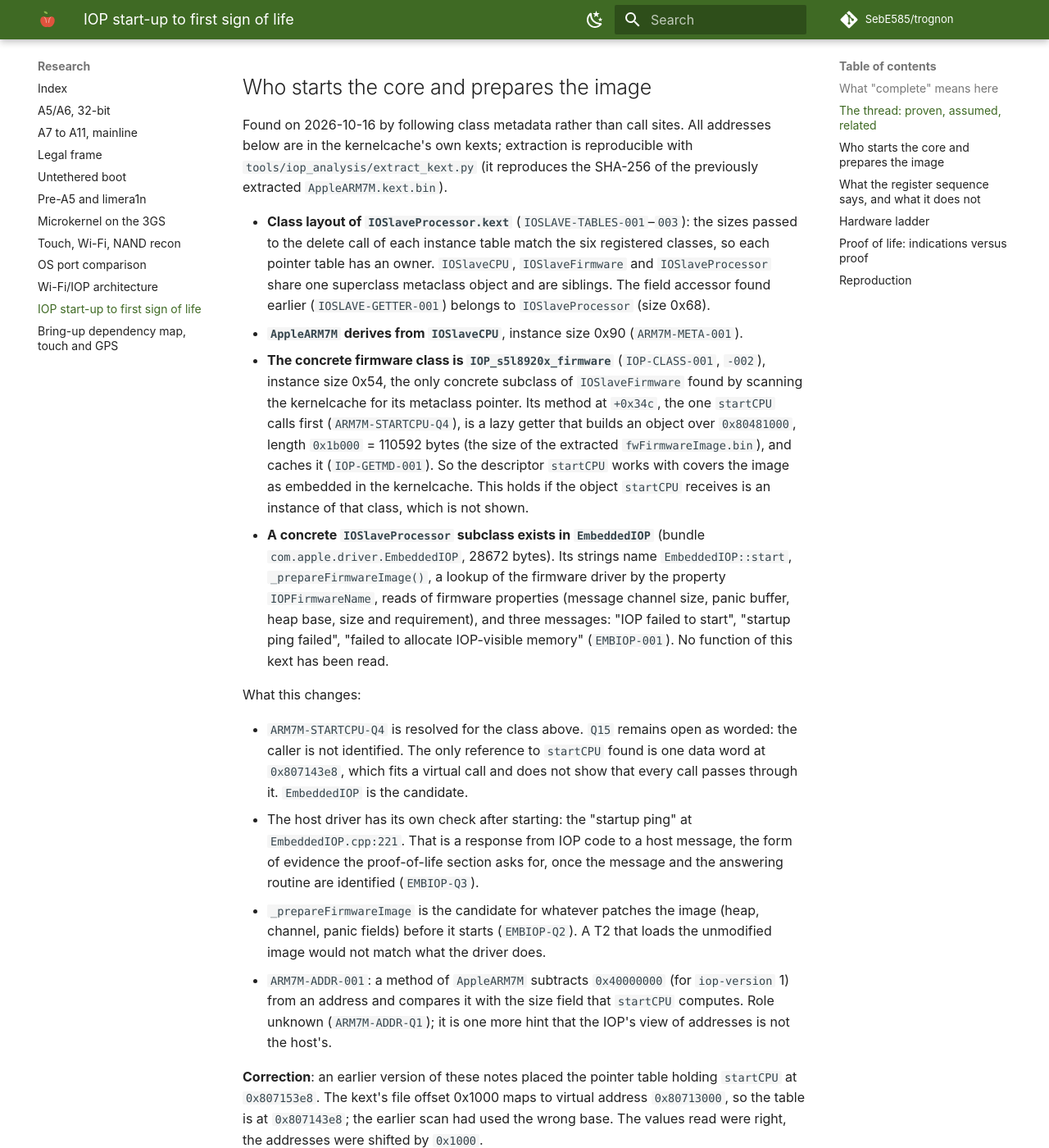
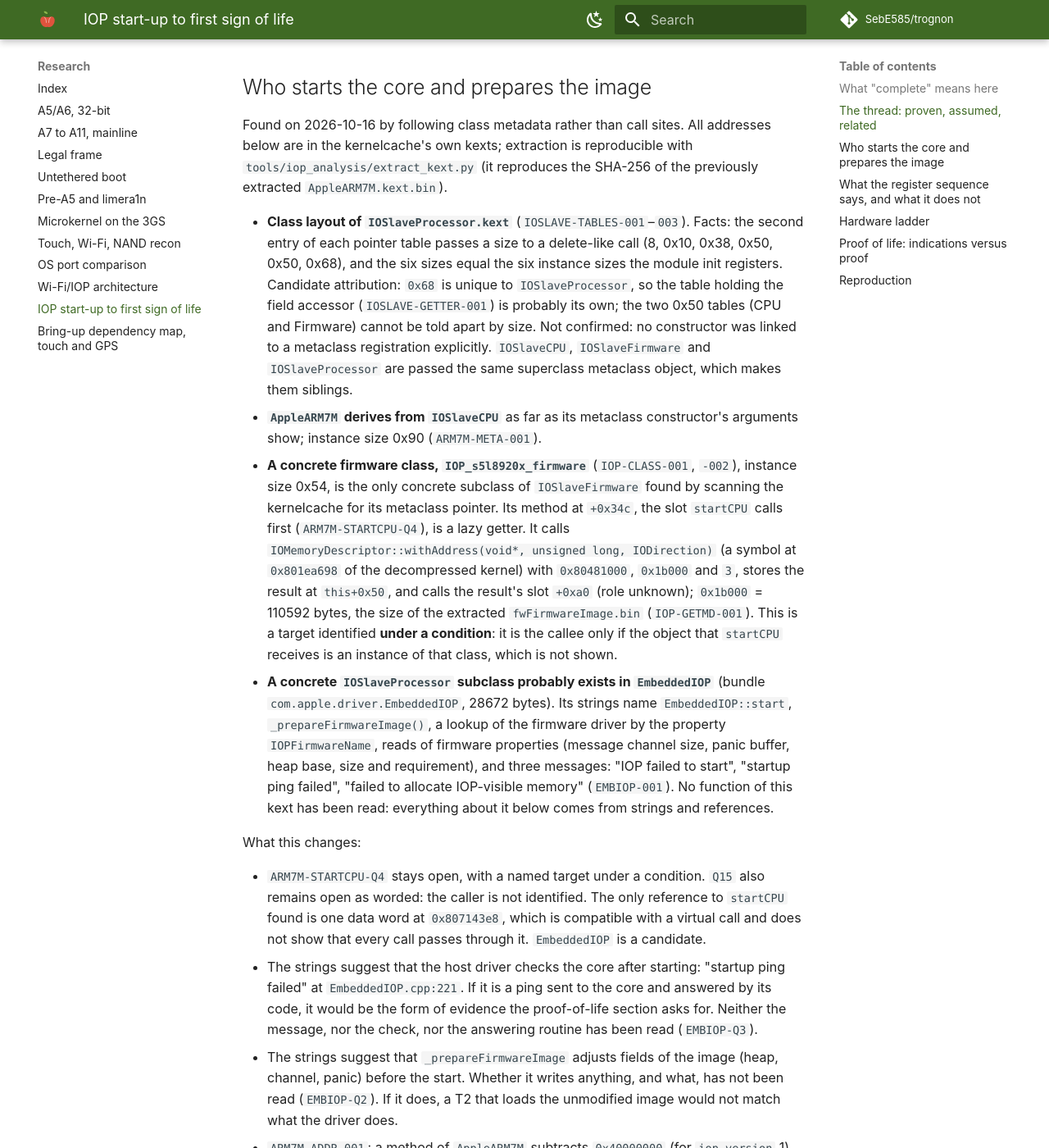
Before and after one commit to SebE585/trognon, an MkDocs documentation site: the page built from docs/research/2026-10-16-iop-boot-to-life.md, in a window 1280 px wide and 1400 px high, scrolled down 1503 px. Shown: the whole window at 82% size. Built offline with MkDocs 1.6.1 and Material for MkDocs 9.7.7, drawn with Linux system fonts in a browser that asks for light colours; comment, search, counter and statistics services are not loaded; some of the changed text lies outside the part shown.

Commit message:
iop-catalog: bound conclusions, count functions from records, harden extract_kext
- ARM7M-STARTCPU-Q4 stays open: target identified under a condition
- withAddress identified by kernel symbol (IOP-GETMD-Q1 resolved)
- class table attribution separated into facts, candidate, unconfirmed
- EmbeddedIOP statements reduced to what the strings suggest
- function counts come from unmerged records (EmbeddedIOP: 32, not 30)
- extract_kext: strict lzss and Mach-O bounds checks, --decompress-only
- notes: 'compatible with a virtual call', buffer preparation not located
- touch pin words: hexadecimal notation and untested electrical function

````diff
--- a/docs/research/2026-10-16-iop-boot-to-life.md
+++ b/docs/research/2026-10-16-iop-boot-to-life.md
@@ -50,50 +50,62 @@ addresses below are in the kernelcache's own kexts; extraction is
 reproducible with `tools/iop_analysis/extract_kext.py` (it reproduces the
 SHA-256 of the previously extracted `AppleARM7M.kext.bin`).
 
-- **Class layout of `IOSlaveProcessor.kext`** (`IOSLAVE-TABLES-001`–`003`):
-  the sizes passed to the delete call of each instance table match the six
-  registered classes, so each pointer table has an owner. `IOSlaveCPU`,
-  `IOSlaveFirmware` and `IOSlaveProcessor` share one superclass metaclass
-  object and are siblings. The field accessor found earlier
-  (`IOSLAVE-GETTER-001`) belongs to `IOSlaveProcessor` (size 0x68).
-- **`AppleARM7M` derives from `IOSlaveCPU`**, instance size 0x90
-  (`ARM7M-META-001`).
-- **The concrete firmware class is `IOP_s5l8920x_firmware`**
-  (`IOP-CLASS-001`, `-002`), instance size 0x54, the only concrete subclass
+- **Class layout of `IOSlaveProcessor.kext`** (`IOSLAVE-TABLES-001`–`003`).
+  Facts: the second entry of each pointer table passes a size to a delete-like
+  call (8, 0x10, 0x38, 0x50, 0x50, 0x68), and the six sizes equal the six
+  instance sizes the module init registers. Candidate attribution: `0x68` is
+  unique to `IOSlaveProcessor`, so the table holding the field accessor
+  (`IOSLAVE-GETTER-001`) is probably its own; the two 0x50 tables (CPU and
+  Firmware) cannot be told apart by size. Not confirmed: no constructor was
+  linked to a metaclass registration explicitly. `IOSlaveCPU`,
+  `IOSlaveFirmware` and `IOSlaveProcessor` are passed the same superclass
+  metaclass object, which makes them siblings.
+- **`AppleARM7M` derives from `IOSlaveCPU`** as far as its metaclass
+  constructor's arguments show; instance size 0x90 (`ARM7M-META-001`).
+- **A concrete firmware class, `IOP_s5l8920x_firmware`**
+  (`IOP-CLASS-001`, `-002`), instance size 0x54, is the only concrete subclass
   of `IOSlaveFirmware` found by scanning the kernelcache for its metaclass
-  pointer. Its method at `+0x34c`, the one `startCPU` calls first
-  (`ARM7M-STARTCPU-Q4`), is a lazy getter that builds an object over
-  `0x80481000`, length `0x1b000` = 110592 bytes (the size of the extracted
-  `fwFirmwareImage.bin`), and caches it (`IOP-GETMD-001`). So the descriptor
-  `startCPU` works with covers the image as embedded in the kernelcache. This
-  holds if the object `startCPU` receives is an instance of that class,
-  which is not shown.
-- **A concrete `IOSlaveProcessor` subclass exists in `EmbeddedIOP`**
+  pointer. Its method at `+0x34c`, the slot `startCPU` calls first
+  (`ARM7M-STARTCPU-Q4`), is a lazy getter. It calls
+  `IOMemoryDescriptor::withAddress(void*, unsigned long, IODirection)` (a
+  symbol at `0x801ea698` of the decompressed kernel) with `0x80481000`,
+  `0x1b000` and `3`, stores the result at `this+0x50`, and calls the result's
+  slot `+0xa0` (role unknown); `0x1b000` = 110592 bytes, the size of the
+  extracted `fwFirmwareImage.bin` (`IOP-GETMD-001`). This is a target
+  identified **under a condition**: it is the callee only if the object that
+  `startCPU` receives is an instance of that class, which is not shown.
+- **A concrete `IOSlaveProcessor` subclass probably exists in `EmbeddedIOP`**
   (bundle `com.apple.driver.EmbeddedIOP`, 28672 bytes). Its strings name
   `EmbeddedIOP::start`, `_prepareFirmwareImage()`, a lookup of the firmware
   driver by the property `IOPFirmwareName`, reads of firmware properties
   (message channel size, panic buffer, heap base, size and requirement),
   and three messages: "IOP failed to start", "startup ping failed",
   "failed to allocate IOP-visible memory" (`EMBIOP-001`). No function of this
-  kext has been read.
+  kext has been read: everything about it below comes from strings and
+  references.
 
 What this changes:
 
-- `ARM7M-STARTCPU-Q4` is resolved for the class above. `Q15` remains open as
-  worded: the caller is not identified. The only reference to `startCPU` found
-  is one data word at `0x807143e8`, which fits a virtual call and does not
-  show that every call passes through it. `EmbeddedIOP` is the candidate.
-- The host driver has its own check after starting: the "startup ping" at
-  `EmbeddedIOP.cpp:221`. That is a response from IOP code to a host message,
-  the form of evidence the proof-of-life section asks for, once the message and
-  the answering routine are identified (`EMBIOP-Q3`).
-- `_prepareFirmwareImage` is the candidate for whatever patches the image
-  (heap, channel, panic fields) before it starts (`EMBIOP-Q2`). A T2 that
-  loads the unmodified image would not match what the driver does.
+- `ARM7M-STARTCPU-Q4` stays open, with a named target under a condition.
+  `Q15` also remains open as worded: the caller is not identified. The only
+  reference to `startCPU` found is one data word at `0x807143e8`, which is
+  compatible with a virtual call and does not show that every call passes
+  through it. `EmbeddedIOP` is a candidate.
+- The strings suggest that the host driver checks the core after starting:
+  "startup ping failed" at `EmbeddedIOP.cpp:221`. If it is a ping sent to the
+  core and answered by its code, it would be the form of evidence the
+  proof-of-life section asks for. Neither the message, nor the check, nor the
+  answering routine has been read (`EMBIOP-Q3`).
+- The strings suggest that `_prepareFirmwareImage` adjusts fields of the image
+  (heap, channel, panic) before the start. Whether it writes anything, and
+  what, has not been read (`EMBIOP-Q2`). If it does, a T2 that loads the
+  unmodified image would not match what the driver does.
 - `ARM7M-ADDR-001`: a method of `AppleARM7M` subtracts `0x40000000` (for
-  `iop-version` 1) from an address and compares it with the size field that
-  `startCPU` computes. Role unknown (`ARM7M-ADDR-Q1`); it is one more hint
-  that the IOP's view of addresses is not the host's.
+  `iop-version` 1) from an address and compares it unsigned with the size
+  field that `startCPU` computes; the result is replaced by -1 when the offset
+  is *below* the size, which is not an ordinary range check. The decoding is
+  confirmed by the bytes; the purpose is open (`ARM7M-ADDR-Q1`), pending its
+  callers.
 
 **Correction**: an earlier version of these notes placed the pointer table
 holding `startCPU` at `0x807153e8`. The kext's file offset 0x1000 maps to
@@ -183,6 +195,9 @@ Two levels, not to be confused:
 
 ```
 python3 -I tools/iop_analysis/dt_node_reg.py /tmp/trognon_dt/devicetree_decrypted.bin iop   # reg pairs of the iop node
+python3 -I tools/iop_analysis/extract_kext.py /tmp/trognon_dt/kernelcache_decrypted.bin com.apple.driver.EmbeddedIOP /tmp/trognon_dt/EmbeddedIOP.kext.bin
+python3 -I tools/iop_analysis/extract_kext.py /tmp/trognon_dt/kernelcache_decrypted.bin --decompress-only /tmp/trognon_dt/kernel.bin
+r2 -qc 'e asm.bits=16; is~withAddress' /tmp/trognon_dt/kernel.bin   # symbol at 0x801ea698
 r2 -e asm.bits=16 -c 'pd 90 @ 0x80713664' /tmp/trognon_dt/AppleARM7M.kext.bin   # startCPU
 make iop-coverage                                        # validates and regenerates the table
 ```
````
Also changed, not shown: docs/research/2026-10-16-bringup-dependency-map.md (+2 -2 lines), docs/snippets/iop-coverage.en.md (+7 -6 lines), tools/iop_analysis/appleARM7M_notes.md (+21 -12 lines), 10 other files.
